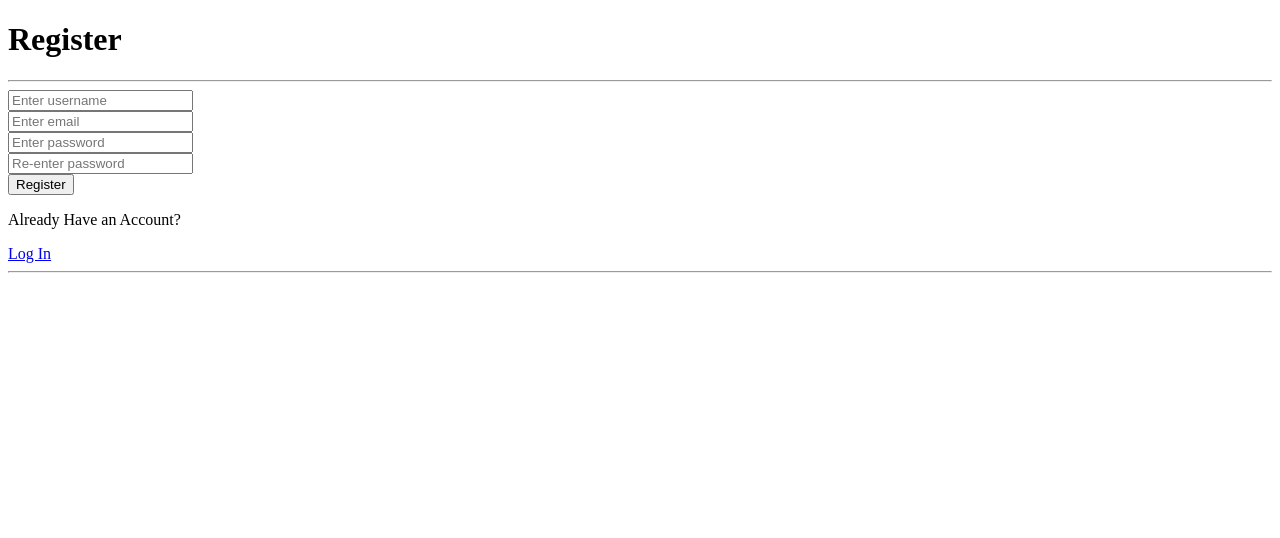
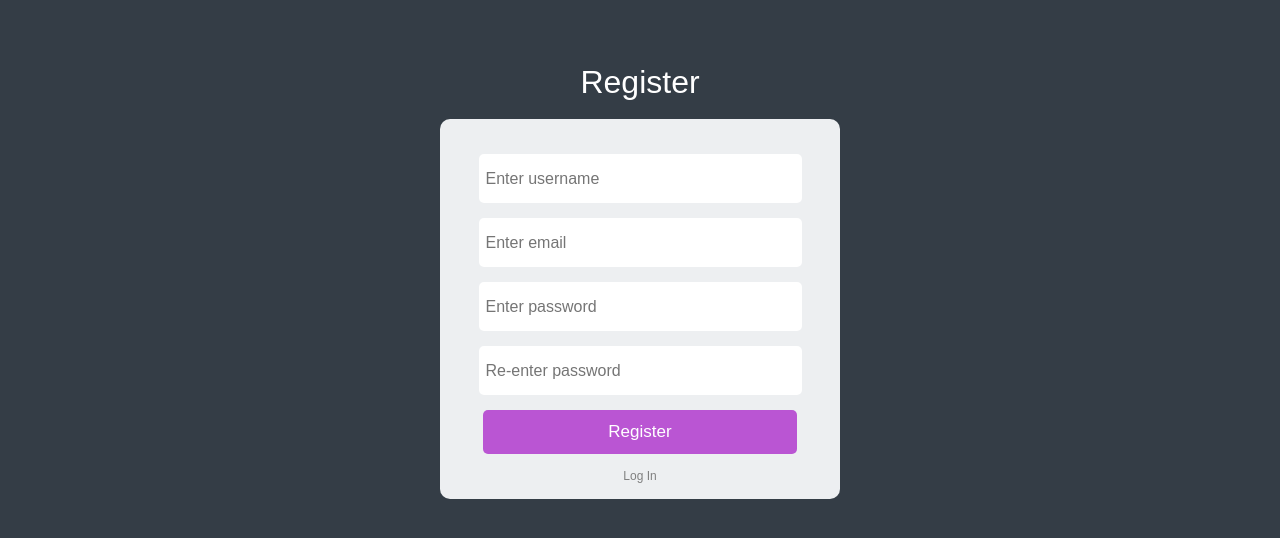
Before and after one commit to gkhmalad/252Lab6, a PHP site: page /register.php in a window 1280 px wide. Shown: the top 538 px of the page. Run offline with PHP 8.4, Linux system fonts and the light colour scheme.

Commit message:
Added styling to register page

```diff
--- /dev/null
+++ b/webApp/css/registerStyle.css
@@ -0,0 +1,99 @@
+body{
+  margin: 0px;
+  padding: 0px;
+  background: #343d46;
+}
+
+h1{
+  color: #fff;
+  text-align: center;
+  font-family: Arial;
+  font-weight: normal;
+  margin: 2em auto 0px;
+}
+
+.form{
+  width: 400px;
+  height: 360px;
+  background: #edeff1;
+  margin: 0px auto;
+  padding-top: 20px;
+  border-radius: 10px;
+  -moz-border-radius: 10px;
+  -webkit-border-radius: 10px;
+}
+
+input[type="text"]{
+  display: block;
+  width: 309px;
+  height: 35px;
+  margin: 15px auto;
+  background: #fff;
+  border: 0px;
+  padding: 5px;
+  font-size: 16px;
+   border: 2px solid #fff;
+  transition: all 0.3s ease;
+  border-radius: 5px;
+  -moz-border-radius: 5px;
+  -webkit-border-radius: 5px;
+}
+
+input[type="text"]:focus{
+  border: 2px solid #BA55D3
+}
+
+input[type="password"]:focus{
+  border: 2px solid #BA55D3
+}
+
+input[type="password"]{
+  display: block;
+  width: 309px;
+  height: 35px;
+  margin: 15px auto;
+  background: #fff;
+  border: 0px;
+  padding: 5px;
+  font-size: 16px;
+   border: 2px solid #fff;
+  transition: all 0.3s ease;
+  border-radius: 5px;
+  -moz-border-radius: 5px;
+  -webkit-border-radius: 5px;
+}
+
+input[type="submit"]{
+  display: block;
+  background: #BA55D3;
+  width: 314px;
+  padding: 12px;
+  cursor: pointer;
+  color: #fff;
+  border: 0px;
+  margin: auto;
+  border-radius: 5px;
+  -moz-border-radius: 5px;
+  -webkit-border-radius: 5px;
+  font-size: 17px;
+  transition: all 0.3s ease;
+}
+
+input[type="submit"]:hover{
+  background: #BA55D3
+}
+
+a{
+  text-align: center;
+  font-family: Arial;
+  color: gray;
+  display: block;
+  margin: 15px auto;
+  text-decoration: none;
+  transition: all 0.3s ease;
+  font-size: 12px;
+}
+
+a:hover{
+  color: #BA55D3;
+}
--- a/webApp/register.php
+++ b/webApp/register.php
@@ -32,39 +32,34 @@
 ?>
 <!DOCTYPE html>
 <html lang="en">
+
 <head>
     <meta charset="UTF-8">
     <link rel='icon' href="./assets/icons/favicon.ico" type='image/x-icon'>
-      <link rel="stylesheet" type="text/css" href="./css/style.css" media="all" />
+    <link rel="stylesheet" type="text/css" href="./css/registerStyle.css" media="all" />
     <title>Register</title>
 </head>
+
 <body>
     <div class="top-bar">
         <h1>Register</h1>
-            <hr>
+        <br>
     </div>
-      <div class="register-form">
+    <div class="form">
         <div class="err">
             <?php echo $error; ?>
         </div>
         <form method="POST">
             <input type="text" placeholder="Enter username" name="username">
-              <br>
             <input type="text" placeholder="Enter email" name="email">
-              <br>
             <input type="password" placeholder="Enter password" name="password">
-              <br>
             <input type="password" placeholder="Re-enter password" name="repassword">
-              <br>
             <input type="submit" value="Register">
+            <a href="index.php">Log In</a>
         </form>
     </div>
-      <div class="register">
-          <p>Already Have an Account?</p>
-          <a href="index.php">Log In</a>
-      </div>
     <div class="bottom-bar">
-          <hr>
     </div>
 </body>
+
 </html>
```
Also changed, not shown: test.html (added, +33 -0 lines), testStyle.css (added, +186 -0 lines), webApp/css/indexStyle.css (+7 -7 lines), webApp/index.php (+5 -28 lines), webApp/css/style.css (deleted). Lines whose indentation alone changed are shown as unchanged.
